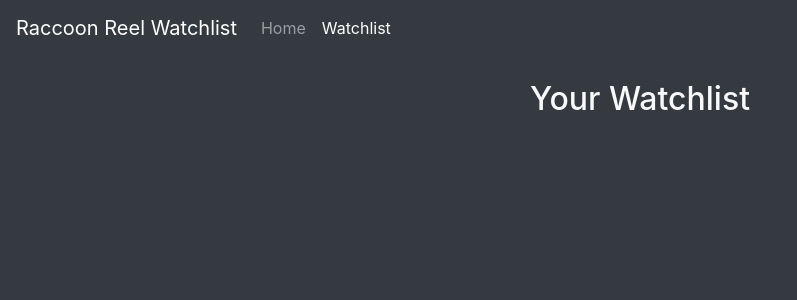
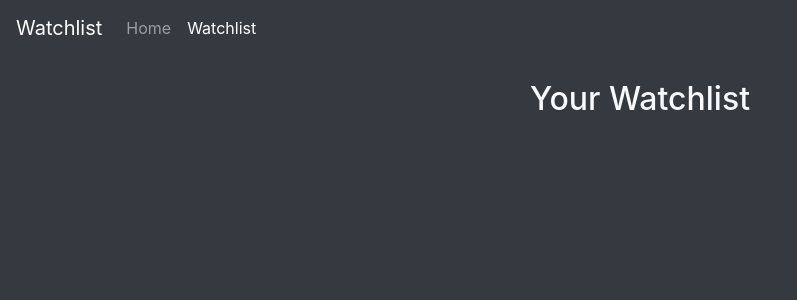
Before and after one commit to EchoCodes265/Trailers, a Flask app: page /watchlist in a window 1280 px wide. Shown: the top 300 px of the page, without its empty margins (0-797 px from the left). Run offline with Flask 3, Linux system fonts and the light colour scheme.

Commit message:
Update watchlist.html

```diff
--- a/templates/watchlist.html
+++ b/templates/watchlist.html
@@ -13,7 +13,7 @@
 
     <!-- Main Nav -->
     <nav class="navbar navbar-expand-lg navbar-dark bg-dark">
-        <a class="navbar-brand" href="/">Raccoon Reel Watchlist</a>
+        <a class="navbar-brand" href="/">Watchlist</a>
         <button class="navbar-toggler" type="button" data-toggle="collapse" data-target="#navbarNav"
             aria-controls="navbarNav" aria-expanded="false" aria-label="Toggle navigation">
             <span class="navbar-toggler-icon"></span>
```
